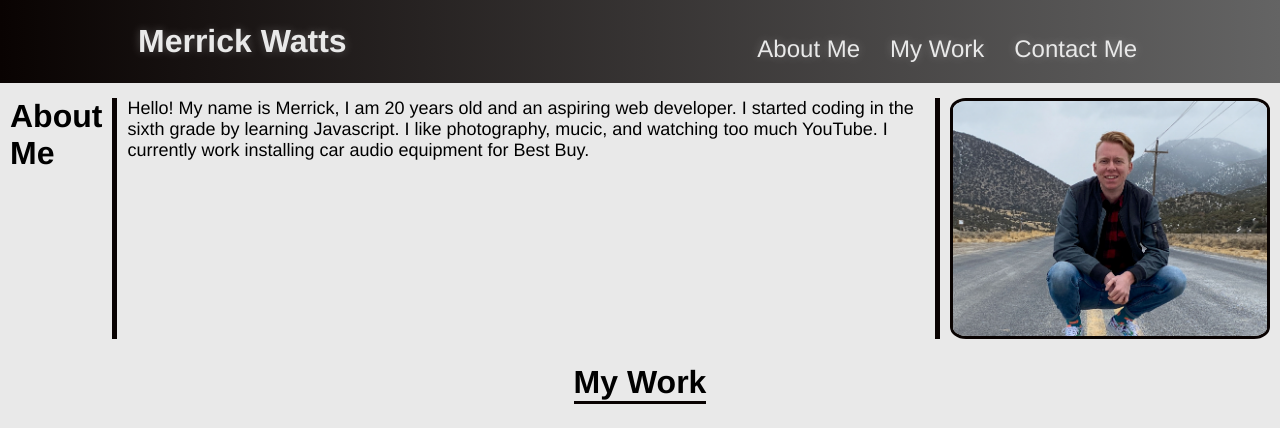
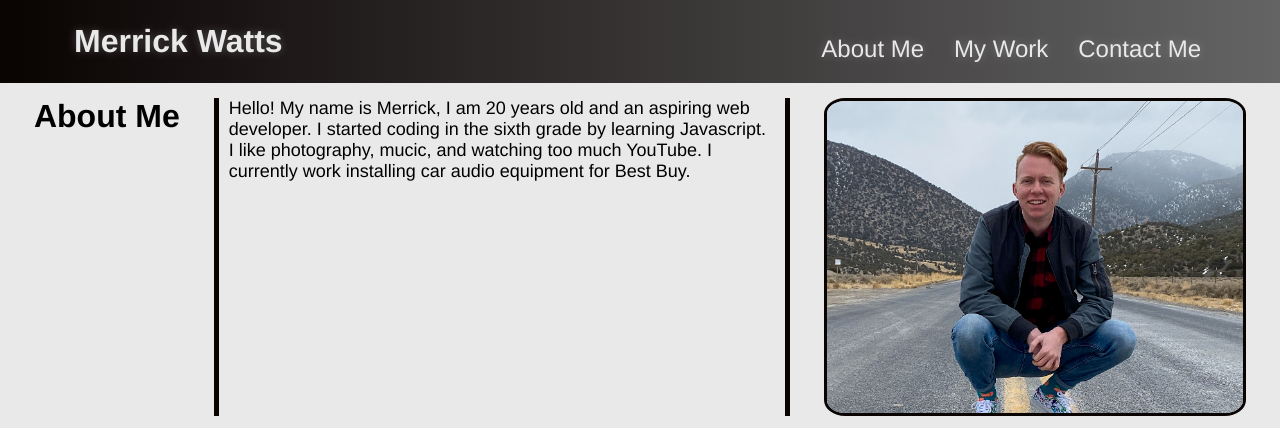
Before and after one commit to merrickwatts/Portfolio-Site, a plain HTML site: page index.html in a window 1280 px wide. Shown: the top 428 px of the page. Drawn offline with Linux system fonts and the light colour scheme; grey boxes are pictures that could not be loaded.

Commit message:
small changes to display

```diff
--- a/assets/css/style.css
+++ b/assets/css/style.css
@@ -16,7 +16,7 @@ body {
 
 }
 header {
-    padding: 1% 10%;
+    padding: 1% 5%;
     background-image: linear-gradient(to right, var(--background-color-one), rgba(100, 100, 100, 1));
     display: flex;
     justify-content: space-between;
@@ -30,7 +30,7 @@ p {
     font-size: large;
 }
 a {
-    font-size: large;
+    font-size: x-large;
 }
 header h1 {
     text-shadow: 0 0 10px rgba(255, 255, 255, 0.25);
@@ -82,10 +82,11 @@ header nav ul li a:hover {
     padding: 0 10px;
     border-left: 5px var(--background-color-one) solid;
     border-right: 5px var(--background-color-one) solid;
+    max-width: 45%;
 }
 .personal-photo {
     margin: 0 10px;
-    max-width: 25%;
+    max-width: 33%;
     border: 3px var(--background-color-one) solid;
     border-radius: 5%;
 }
```
